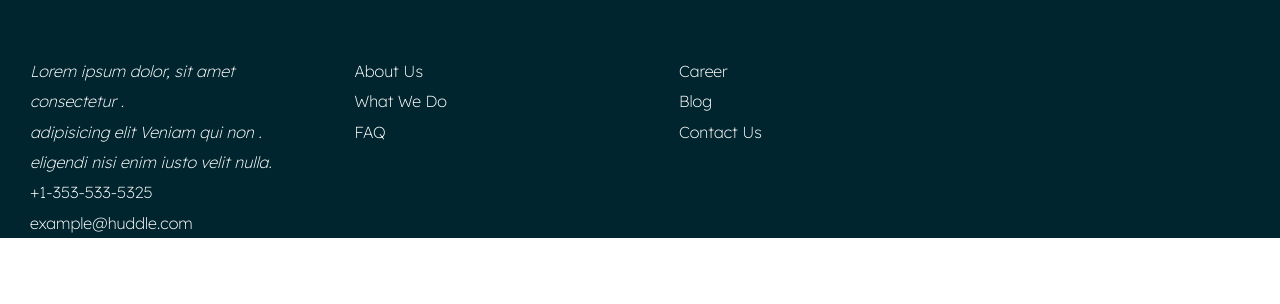
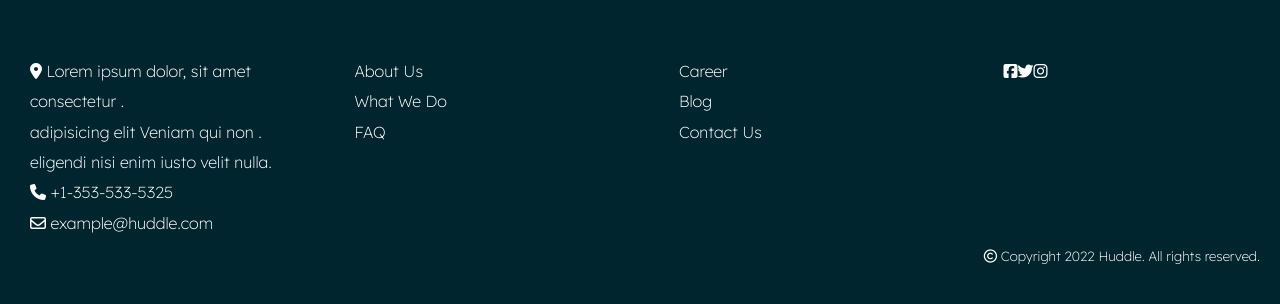
Before and after one commit to drizla01/R-M_queries2, a plain HTML site: page index.html in a window 1280 px wide. Shown: the part 2582-2886 px from the top of the page. Before the commit the page ends 2820 px from the top, so only its background shows below. Drawn offline with Linux system fonts and the light colour scheme.

Commit message:
Update index.html

```diff
--- a/index.html
+++ b/index.html
@@ -3,6 +3,10 @@
   <head>
     <meta charset="UTF-8" />
     <meta http-equiv="X-UA-Compatible" content="IE=edge" />
+    <script
+      src="https://kit.fontawesome.com/e53071e5f8.js"
+      crossorigin="anonymous"
+    ></script>
     <meta name="viewport" content="width=device-width, initial-scale=1.0" />
     <link rel="preconnect" href="https://fonts.googleapis.com" />
     <link rel="preconnect" href="https://fonts.gstatic.com" crossorigin />
@@ -113,18 +117,21 @@
     </main>
     <footer class="footer-col">
       <p><img src="./images/logo.svg" alt="Huddle" /></p>
-      <i class="fa fa-map-marker" aria-hidden="true"></i>
       <div class="left-col">
         <ul>
           <li>
-            <i class="fa fa-map-marker" aria-hidden="true">
-              Lorem ipsum dolor, sit amet consectetur .<br />
-              adipisicing elit Veniam qui non .<br />
-              eligendi nisi enim iusto velit nulla.
-            </i>
+            <i class="fa fa-map-marker" aria-hidden="true"></i> Lorem ipsum
+            dolor, sit amet consectetur .<br />
+            adipisicing elit Veniam qui non .<br />
+            eligendi nisi enim iusto velit nulla.
           </li>
-          <li>+1-353-533-5325</li>
-          <li>example@huddle.com</li>
+          <li>
+            <i class="fa fa-phone" aria-hidden="true"></i> +1-353-533-5325
+          </li>
+          <li>
+            <i class="fa fa-envelope-o" aria-hidden="true"></i>
+            example@huddle.com
+          </li>
         </ul>
         <ul>
           <li>About Us</li>
@@ -136,7 +143,18 @@
           <li>Blog</li>
           <li>Contact Us</li>
         </ul>
+        <ul class="icon">
+          <li><i class="fa fa-facebook-square" aria-hidden="true"></i></li>
+          <li><i class="fa fa-twitter" aria-hidden="true"></i></li>
+          <li><i class="fa fa-instagram" aria-hidden="true"></i></li>
+        </ul>
       </div>
+      <p class="copy">
+        <small>
+          <i class="fa fa-copyright" aria-hidden="true"></i> Copyright 2022
+          Huddle. All rights reserved.</small
+        >
+      </p>
     </footer>
   </body>
 </html>
```
